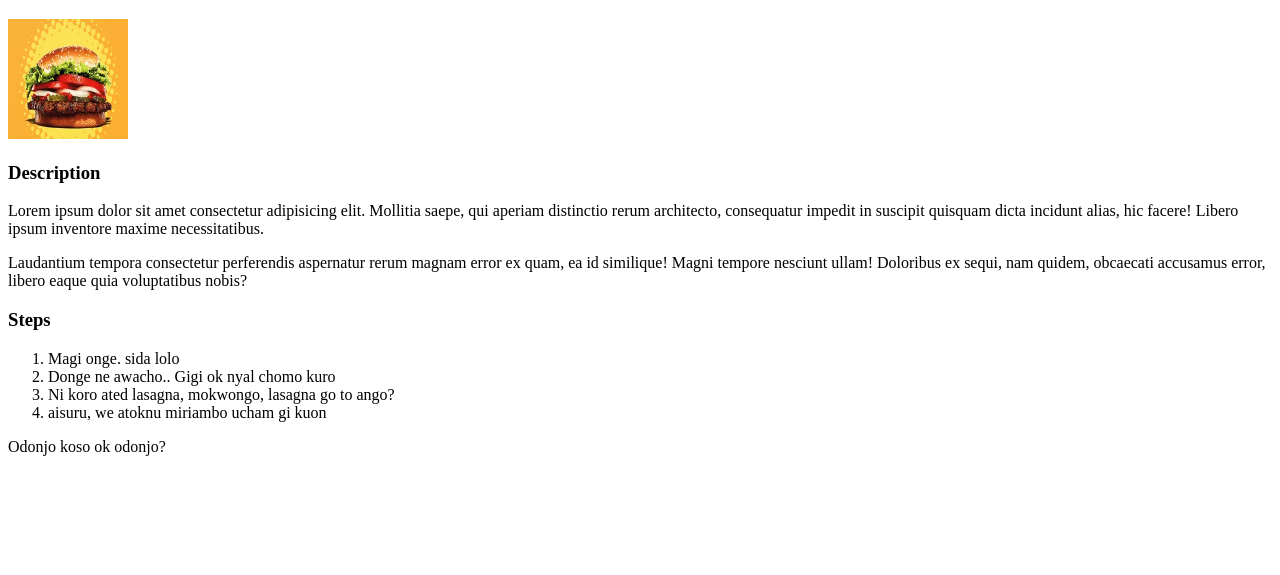
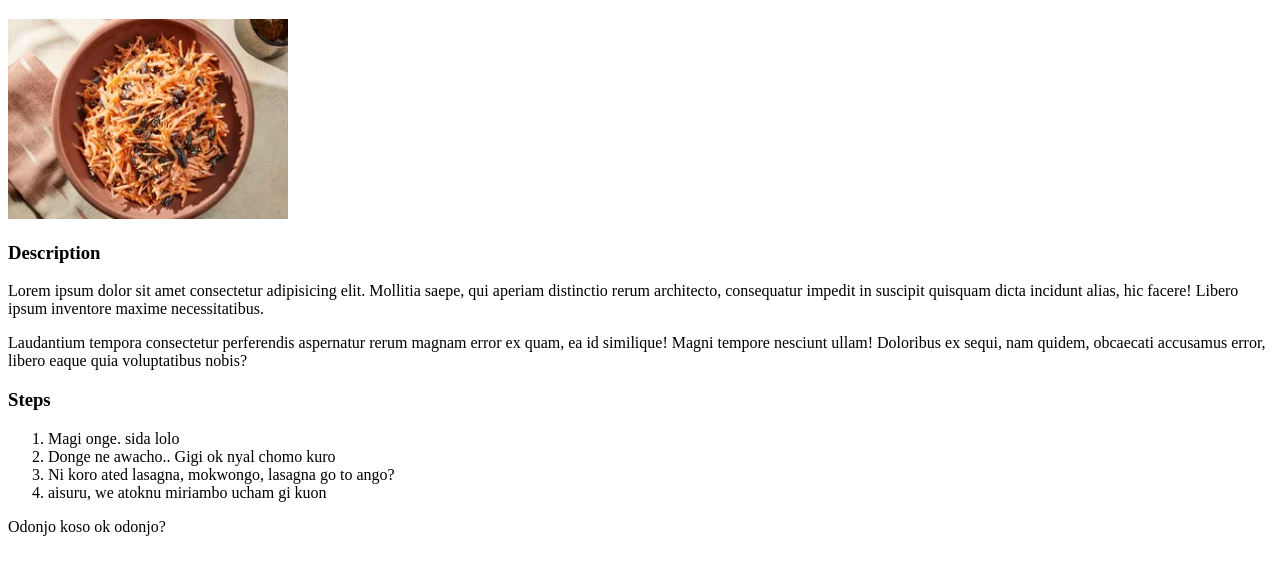
Before and after one commit to BenOchanda/odin-recipes, a plain HTML site: page recipes/pilau.html in a window 1280 px wide. Shown: the part 87-662 px from the top of the page. Drawn offline with Linux system fonts and the light colour scheme.

Commit message:
Updating pilau Changing and adjusting image on Pilau page. This is a trial to see how it all work.

```diff
--- a/recipes/pilau.html
+++ b/recipes/pilau.html
@@ -8,7 +8,7 @@
 <body>
     <a href="../index.html">Home</a>
    <h1>Pilau</h1>
-   <img src="../images/lasagna.jpg" alt="Lasagna" width="120" height="120">
+   <img src="../images/F1.jpg" alt="Lasagna" width="280" height="200">
 
    <h3>Description</h3>
    <p>Lorem ipsum dolor sit amet consectetur adipisicing elit. Mollitia saepe, qui aperiam distinctio rerum architecto, consequatur impedit in suscipit quisquam dicta incidunt alias, hic facere! Libero ipsum inventore maxime necessitatibus.</p>
```
